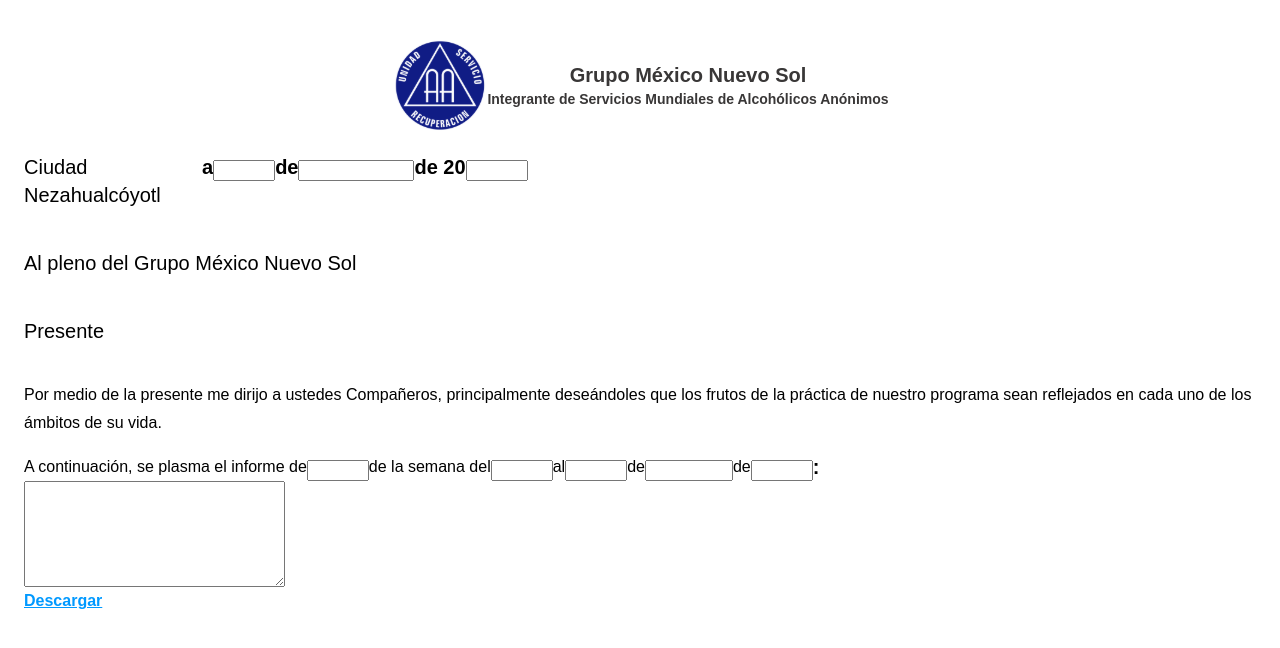
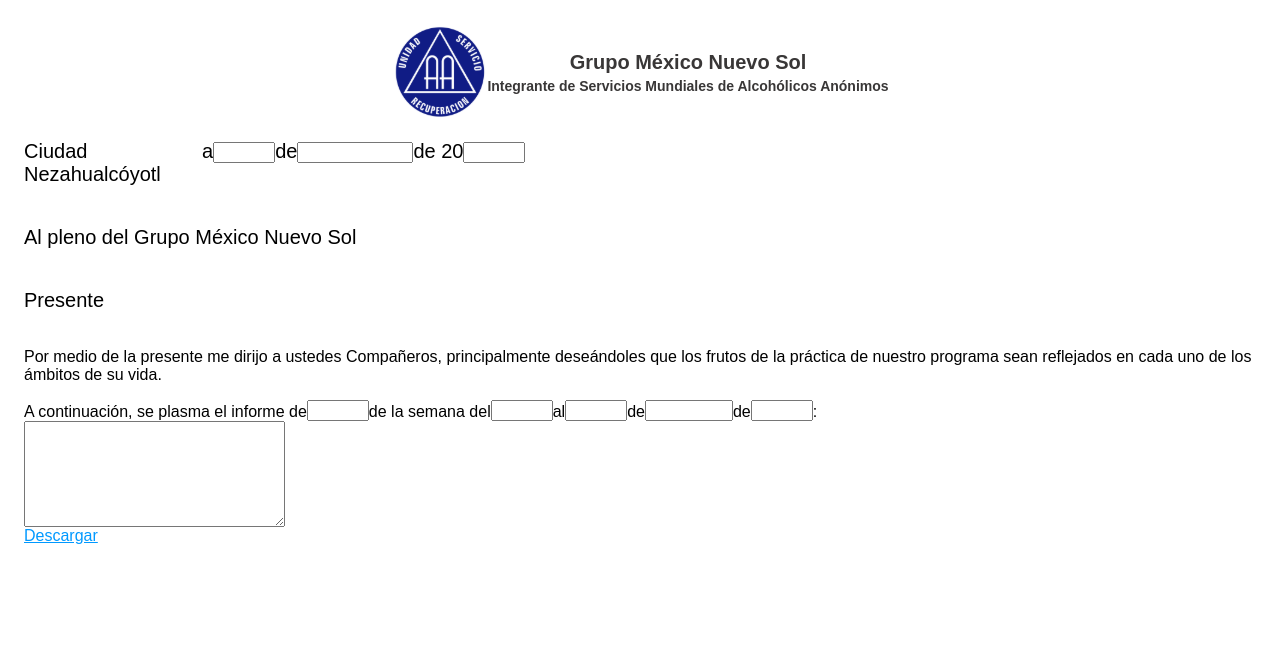
Before and after one commit to Lariicsa/minuta-aa, a Vue app: page / in a window 1280 px wide. Shown: the top 648 px of the page. Built offline with nearby package versions, Linux system fonts and the light colour scheme.

Commit message:
Update layout

```diff
--- /dev/null
+++ b/src/components/DropDown.vue
@@ -0,0 +1,6 @@
+<script setup>
+</script>
+
+<template>
+
+</template>
--- a/src/components/FormAA.vue
+++ b/src/components/FormAA.vue
@@ -7,7 +7,7 @@
 	const dateYear = ref(null);
 </script>
 <template>
-	<div class="flex w-full items-baseline">
+	<div class="flex w-full items-baseline flex-wrap">
 		<p class="flex w-[178px] text-[16px] sm:text-[20px] font-normal">Ciudad Nezahualcóyotl</p>
 		<div
 			class="flex w-auto h-[36px] text-[16px] sm:text-[20px] justify-center items-end">
@@ -27,7 +27,7 @@
 		</div>
 	</div>
 
-	<div class="flex flex-col w-full items-start">
+	<div class="flex flex-col w-full items-start flex-wrap">
 		<p class="flex w-auto text-[16px] sm:text-[20px] font-normal">
 			Al pleno del Grupo México Nuevo Sol
 		</p>
--- a/src/components/WelcomeItem.vue
+++ /dev/null
@@ -1,86 +0,0 @@
-<template>
-  <div class="item">
-    <i>
-      <slot name="icon"></slot>
-    </i>
-    <div class="details">
-      <h3>
-        <slot name="heading"></slot>
-      </h3>
-      <slot></slot>
-    </div>
-  </div>
-</template>
-
-<style scoped>
-.item {
-  margin-top: 2rem;
-  display: flex;
-  position: relative;
-}
-
-.details {
-  flex: 1;
-  margin-left: 1rem;
-}
-
-i {
-  display: flex;
-  place-items: center;
-  place-content: center;
-  width: 32px;
-  height: 32px;
-  color: var(--color-text);
-}
-
-h3 {
-  font-size: 1.2rem;
-  font-weight: 500;
-  margin-bottom: 0.4rem;
-  color: var(--color-heading);
-}
-
-@media (min-width: 1024px) {
-  .item {
-    margin-top: 0;
-    padding: 0.4rem 0 1rem calc(var(--section-gap) / 2);
-  }
-
-  i {
-    top: calc(50% - 25px);
-    left: -26px;
-    position: absolute;
-    border: 1px solid var(--color-border);
-    background: var(--color-background);
-    border-radius: 8px;
-    width: 50px;
-    height: 50px;
-  }
-
-  .item:before {
-    content: ' ';
-    border-left: 1px solid var(--color-border);
-    position: absolute;
-    left: 0;
-    bottom: calc(50% + 25px);
-    height: calc(50% - 25px);
-  }
-
-  .item:after {
-    content: ' ';
-    border-left: 1px solid var(--color-border);
-    position: absolute;
-    left: 0;
-    top: calc(50% + 25px);
-    height: calc(50% - 25px);
-  }
-
-  .item:first-of-type:before {
-    display: none;
-  }
-
-  .item:last-of-type:after {
-    display: none;
-  }
-}
-</style>
--- a/src/views/HomeView.vue
+++ b/src/views/HomeView.vue
@@ -6,10 +6,10 @@
 </script>
 
 <template>
-	<h1 class="text-xl">
+
 		<LogoAA />
 		<FormAA />
-	</h1>
+
 </template>
 
 <style>
```
